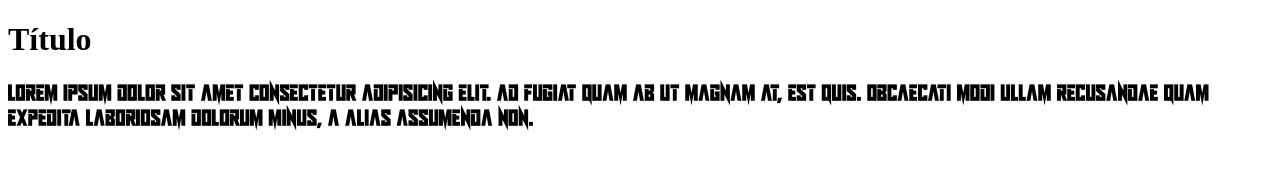
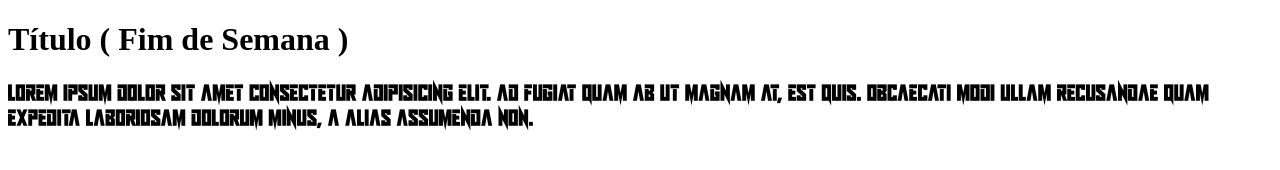
Before and after one commit to annadmsc/ignore-macedo, a plain HTML site: page index.html in a window 1280 px wide. Drawn offline with Linux system fonts and the light colour scheme.

Commit message:
mudando o título

```diff
--- a/index.html
+++ b/index.html
@@ -8,7 +8,7 @@
     <link rel="stylesheet" href="estilos.css">
 </head>
 <body>
-    <h1>Título</h1>
+    <h1>Título ( Fim de Semana )</h1>
     <p>Lorem ipsum dolor sit amet consectetur adipisicing elit. Ad fugiat quam ab ut magnam at, est quis. Obcaecati modi ullam recusandae quam expedita laboriosam dolorum minus, a alias assumenda non.</p>
 </body>
 </html>
```
